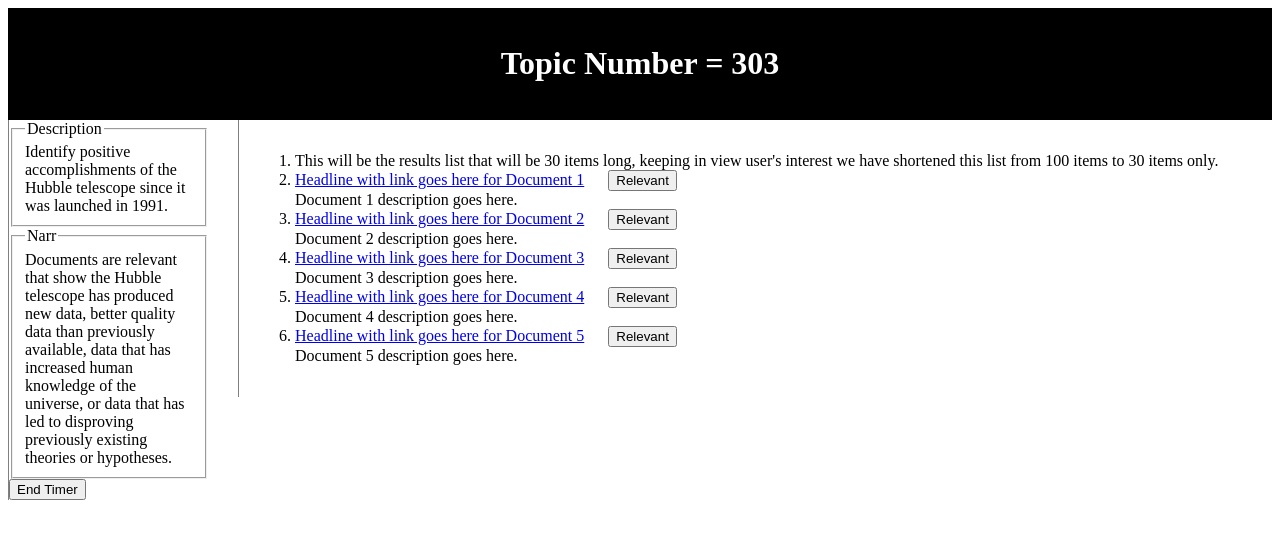
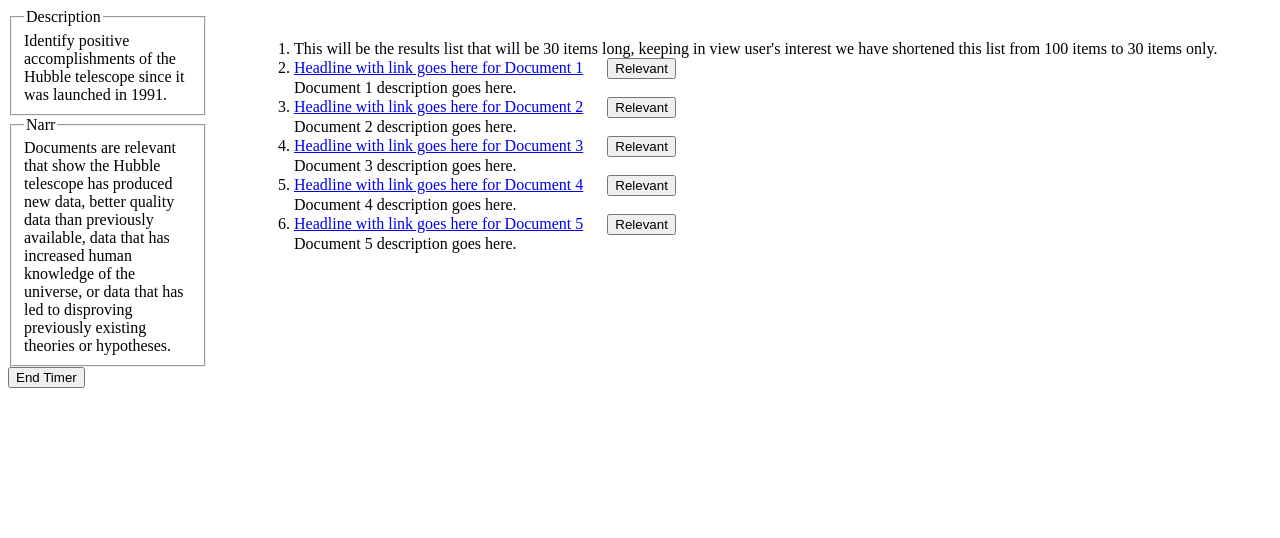
Before and after one commit to BilalAkhtar88/IRWebPro, a plain HTML site: page IR Page 2.html in a window 1280 px wide. Drawn offline with Linux system fonts and the light colour scheme.

Commit message:
Outline of Page 2
Removed Topic Title as not required

```diff
--- a/IR Page 2.html
+++ b/IR Page 2.html
@@ -17,15 +17,7 @@
     flex: 1 100%;
 }
 
-div.container {
-    width: 100%;
-}
-
 header, footer {
-    padding: 1em;
-    color: white;
-    background-color: black;
-    clear: left;
     text-align: center;
 }
 
@@ -49,7 +41,6 @@
 article {
     margin-left: 230px;
 	max-height: 1000px;
-    border-left: 1px solid gray;
     padding: 1em;
 
 }
@@ -58,11 +49,6 @@
 <script src="page2.js"> </script>
 </head>
 <body>
-
-
-<header>
-   <h1>Topic Number = 303</h1>
-</header>
 
 <article id="topicDetails">
 
```
